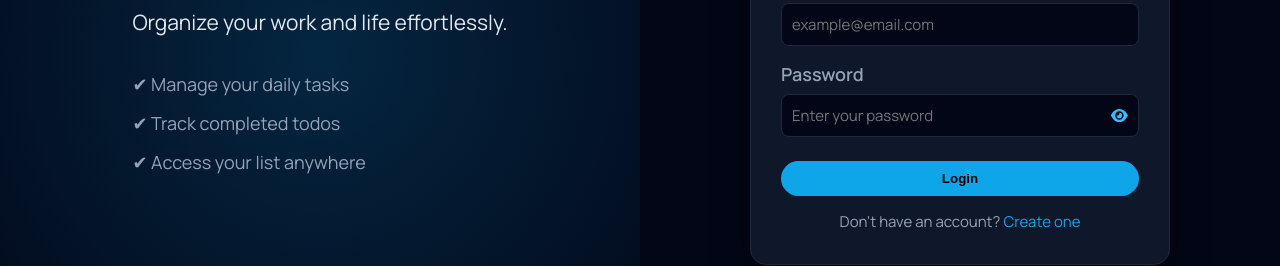
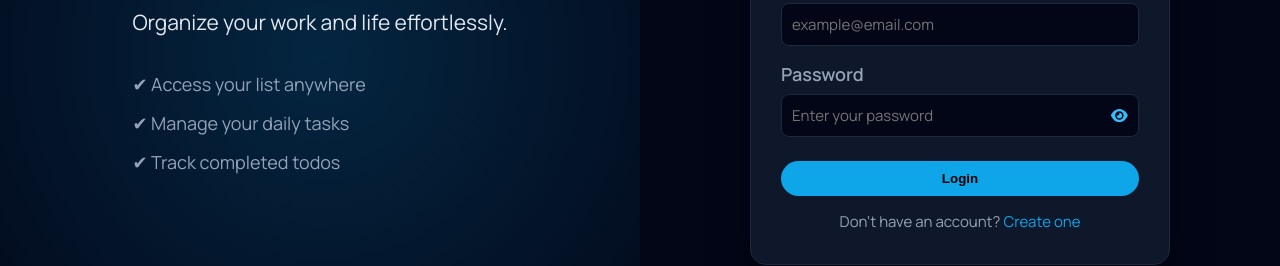
Before and after one commit to rajazohaibzahid/todo-app, a React (Vite) app: page /login in a window 1280 px wide. Shown: the part 406-672 px from the top of the page. Built offline with nearby package versions, Linux system fonts and the light colour scheme.

Commit message:
Alignment

```diff
--- a/src/pages/Login.jsx
+++ b/src/pages/Login.jsx
@@ -70,9 +70,9 @@ export default function Login() {
             </p>
 
             <div className={styles.features}>
+              <p>✔ Access your list anywhere</p>
               <p>✔ Manage your daily tasks</p>
               <p>✔ Track completed todos</p>
-              <p>✔ Access your list anywhere</p>
             </div>
           </div>
         </div>
```
